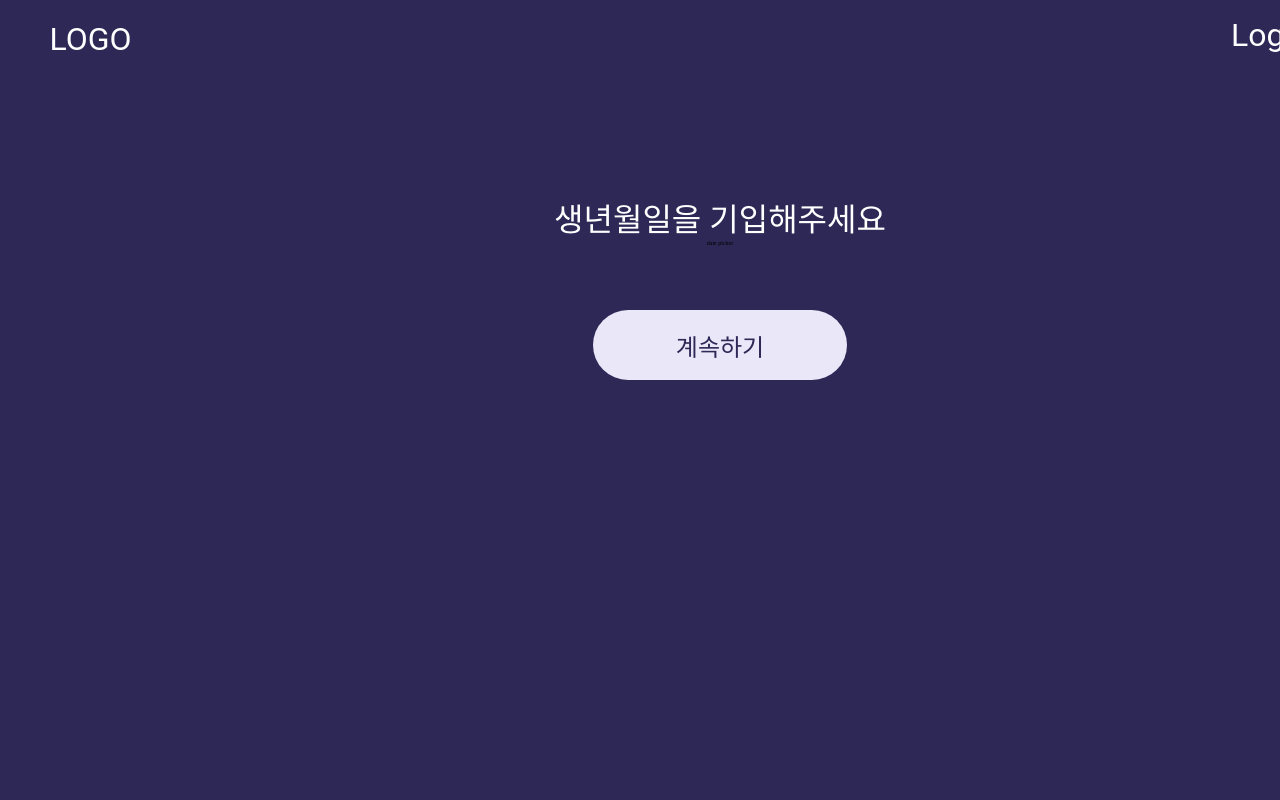
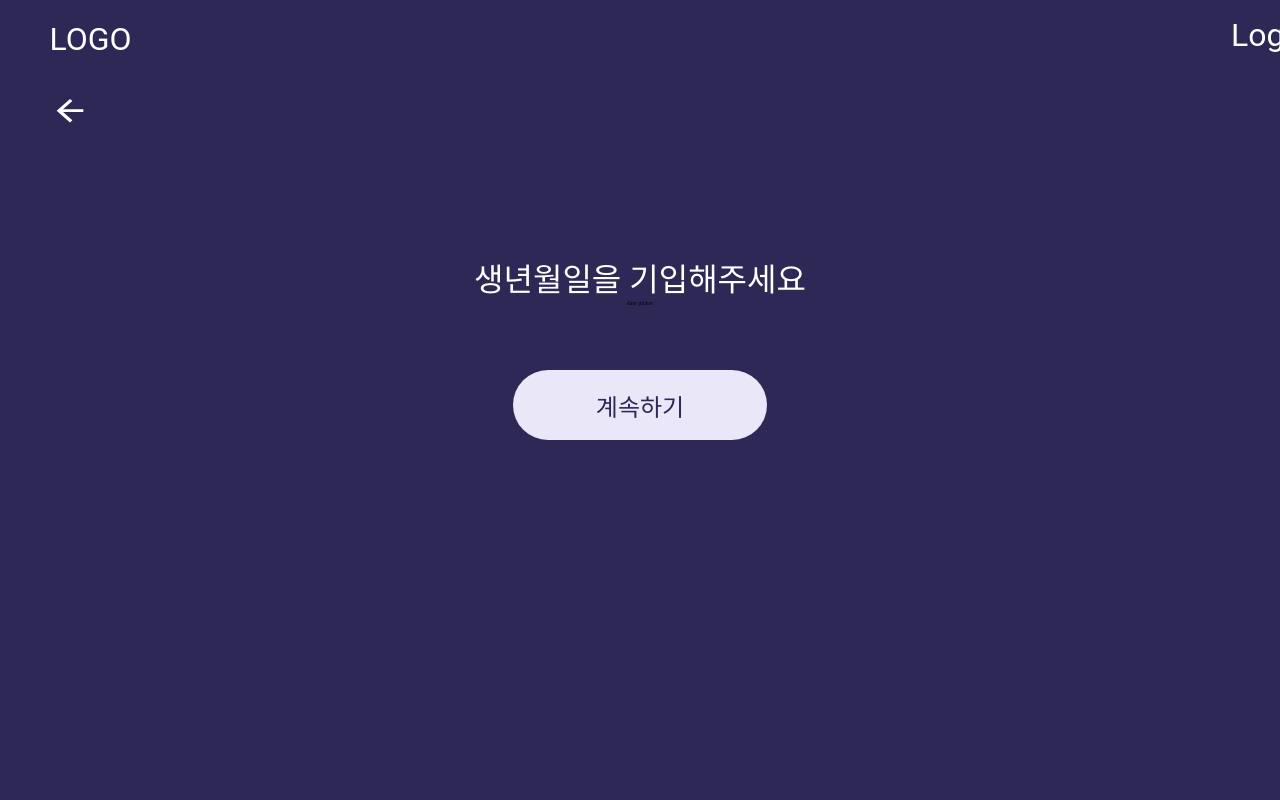
Before and after one commit to yes1sir/Yes1sir-Client, a React (Vite) app: page /Age in a window 1280 px wide. Shown: the top 800 px of the page. Built offline with nearby package versions, Linux system fonts and the light colour scheme.

Commit message:
feat: 뒤로가기 버튼 공통 컴포넌트로 분리

```diff
--- /dev/null
+++ b/src/components/common/Backspace.jsx
@@ -0,0 +1,26 @@
+import { useNavigate } from "react-router-dom";
+import ArrowBackIcon from "@/assets/svgs/arrow_back.svg?react";
+import styled from "styled-components";
+
+export default function Backspace() {
+  const nav = useNavigate();
+
+  return (
+    <BackWrapper>
+      <BackBtn role="button" onClick={() => nav(-1)}>
+        <ArrowBackIcon />
+      </BackBtn>
+    </BackWrapper>
+  );
+}
+
+const BackWrapper = styled.div`
+  display: flex;
+  width: 100%;
+  padding-left: 50px;
+  padding-top: 23px;
+`;
+
+const BackBtn = styled.div`
+  cursor: pointer;
+`;
--- a/src/pages/Age/Age.jsx
+++ b/src/pages/Age/Age.jsx
@@ -1,9 +1,11 @@
 import { Link } from "react-router-dom";
 import styled from "styled-components";
+import Backspace from "../../components/common/Backspace";
 
 function Age() {
   return (
     <AgeWrapper>
+      <Backspace />
       <AgeText>생년월일을 기입해주세요</AgeText>
       <div>date picker</div>
       <Link to="/target">
@@ -17,9 +19,7 @@ const AgeWrapper = styled.div`
   display: flex;
   flex-direction: column;
   align-items: center;
-  width: 144rem;
-  height: 170.3rem;
-
+  height: 102.4rem;
   background-color: ${({ theme }) => theme.colors.b01};
 `;
 
--- a/src/pages/Target/Target.jsx
+++ b/src/pages/Target/Target.jsx
@@ -2,14 +2,12 @@ import styled from "styled-components";
 import { Link } from "react-router-dom";
 import SelectBox from "../../components/Target/SelectBox";
 import selectTarget from "../../constants/Target/selectTarget";
-import ArrowBackIcon from "@/assets/svgs/arrow_back.svg?react";
+import Backspace from "../../components/common/Backspace";
 
 function Target() {
   return (
     <TargetWrapper>
-      <IconWrapper to="/age">
-        <ArrowBackIcon />
-      </IconWrapper>
+      <Backspace />
 
       <TextWrapper>
         <TargetHeadline>피부 목표를 설정해주세요</TargetHeadline>
@@ -36,13 +34,6 @@ const TargetWrapper = styled.div`
 
   color: ${({ theme }) => theme.colors.w01};
   background-color: ${({ theme }) => theme.colors.b01};
-`;
-
-const IconWrapper = styled(Link)`
-  display: flex;
-  width: 100%;
-  padding-left: 50px;
-  padding-top: 23px;
 `;
 
 const TextWrapper = styled.div`
```
